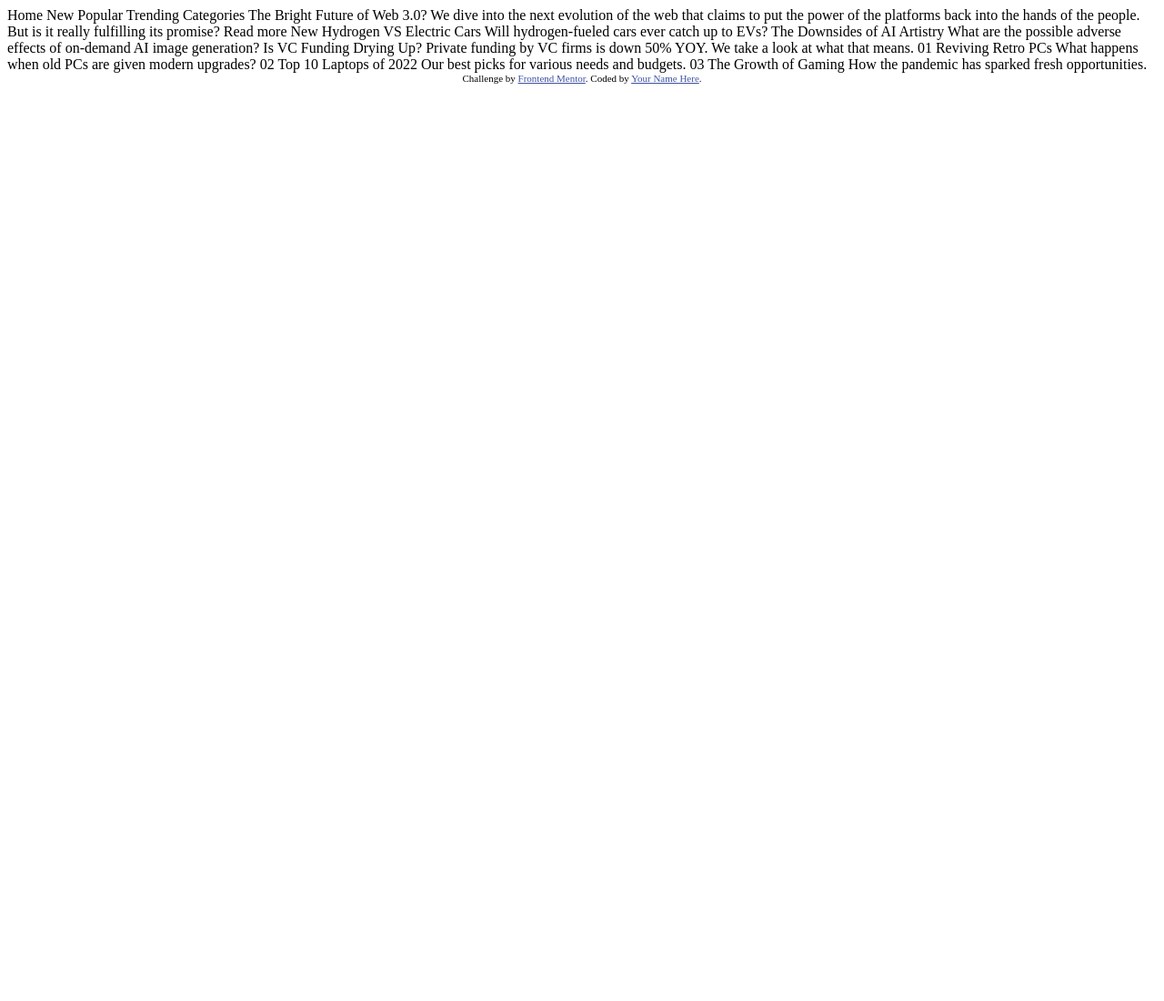
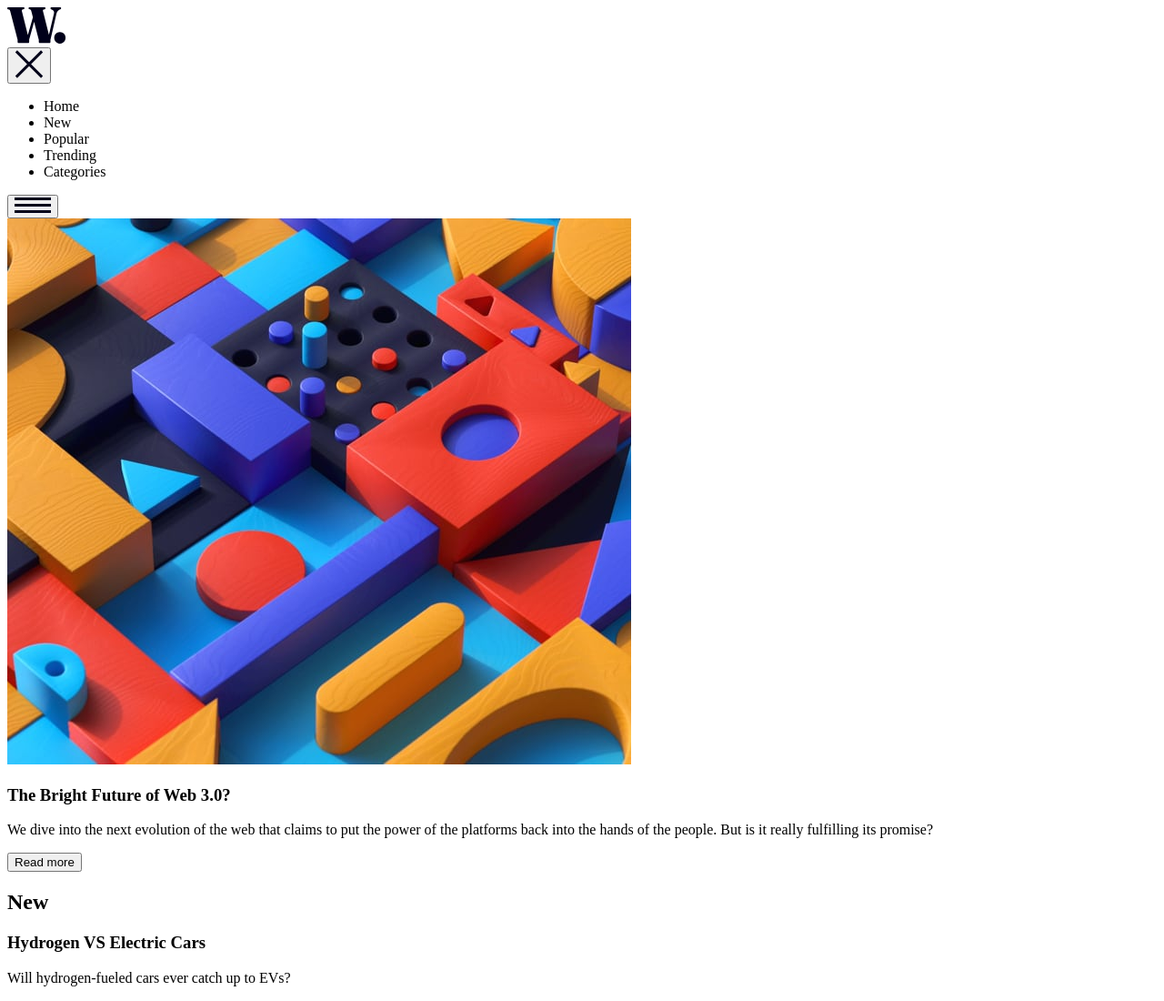
Before and after one commit to HIKAS/news-homepage-main, a plain HTML site: page index.html in a window 1280 px wide. Shown: the top 1100 px of the page at 91% size. Before the commit the page ends 800 px from the top, so only its background shows below. Drawn offline with Linux system fonts and the light colour scheme.

Commit message:
strcture index.html

```diff
--- a/index.html
+++ b/index.html
@@ -1,60 +1,134 @@
 <!DOCTYPE html>
 <html lang="en">
   <head>
-  <meta charset="UTF-8">
-  <meta name="viewport" content="width=device-width, initial-scale=1.0"> <!-- displays site properly based on user's device -->
+    <meta charset="UTF-8" />
+    <meta name="viewport" content="width=device-width, initial-scale=1.0" />
+    <!-- displays site properly based on user's device -->
 
-  <link rel="icon" type="image/png" sizes="32x32" href="./assets/images/favicon-32x32.png">
+    <link
+      rel="icon"
+      type="image/png"
+      sizes="32x32"
+      href="./assets/images/favicon-32x32.png"
+    />
 
     <title>Frontend Mentor | News homepage</title>
 
     <!-- Feel free to remove these styles or customise in your own stylesheet 👍 -->
     <style>
-    .attribution { font-size: 11px; text-align: center; }
-    .attribution a { color: hsl(228, 45%, 44%); }
+      .attribution {
+        font-size: 11px;
+        text-align: center;
+      }
+      .attribution a {
+        color: hsl(228, 45%, 44%);
+      }
     </style>
   </head>
   <body>
+    <header>
+      <div>
+        <img src="assets/images/logo.svg" alt="logo" />
+      </div>
 
-  Home
-  New
-  Popular
-  Trending
-  Categories
+      <nav>
+        <button id="menu-close">
+          <img src="assets/images/icon-menu-close.svg" alt="icon menu close" />
+        </button>
+        <ul>
+          <li>Home</li>
+          <li>New</li>
+          <li>Popular</li>
+          <li>Trending</li>
+          <li>Categories</li>
+        </ul>
+      </nav>
+      <div class="menu-button">
+        <button id="menu-button">
+          <img src="assets/images/icon-menu.svg" alt="icon menu" />
+        </button>
+      </div>
+    </header>
 
-  The Bright Future of Web 3.0?
+    <div class="wrapper-content">
+      <section class="show-case">
+        <article>
+          <picture>
+            <source
+              srcset="assets/images/image-web-3-desktop.jpg"
+              media="(main-widrh:768px)"
+            />
+            <img
+              src="assets/images/image-web-3-mobile.jpg"
+              alt="image-web-3-mobile"
+            />
+          </picture>
+          <h1>The Bright Future of Web 3.0?</h1>
 
-  We dive into the next evolution of the web that claims to put the power of the platforms back into the hands of the people.
-  But is it really fulfilling its promise?
+          <p>
+            We dive into the next evolution of the web that claims to put the
+            power of the platforms back into the hands of the people. But is it
+            really fulfilling its promise?
+          </p>
+          <button>Read more</button>
+        </article>
+      </section>
 
-  Read more
+      <section class="news">
+        <h2>New</h2>
+        <article>
+          <h3>Hydrogen VS Electric Cars</h3>
+          <p>Will hydrogen-fueled cars ever catch up to EVs?</p>
+        </article>
 
-  New
+        <article>
+          <h3>The Downsides of AI Artistry</h3>
+          <p>
+            What are the possible adverse effects of on-demand AI image
+            generation?
+          </p>
+        </article>
 
-  Hydrogen VS Electric Cars
-  Will hydrogen-fueled cars ever catch up to EVs?
+        <article>
+          <h3>Is VC Funding Drying Up?</h3>
+          <p>
+            Private funding by VC firms is down 50% YOY. We take a look at what
+            that means.
+          </p>
+        </article>
+      </section>
+      <section class="cards">
+        <article>
+          <img src="assets/images/image-retro-pcs.jpg" alt="retro-pcs" />
 
-  The Downsides of AI Artistry
-  What are the possible adverse effects of on-demand AI image generation?
+          <span>01 </span>
+          <h4>Reviving Retro PCs</h4>
+          <p>What happens when old PCs are given modern upgrades?</p>
+        </article>
+        <article>
+          <img src="assets/images/image-top-laptops.jpg" alt="top-laptops" />
 
-  Is VC Funding Drying Up?
-  Private funding by VC firms is down 50% YOY. We take a look at what that means.
-
-  01
-  Reviving Retro PCs
-  What happens when old PCs are given modern upgrades?
-
-  02
-  Top 10 Laptops of 2022
-  Our best picks for various needs and budgets.
-
-  03
-  The Growth of Gaming
-  How the pandemic has sparked fresh opportunities.
+          <span> 02 </span>
+          <h4>Top 10 Laptops of 2022</h4>
+          <p>Our best picks for various needs and budgets.</p>
+        </article>
+        <article>
+          <img
+            src="assets/images/image-gaming-growth.jpg"
+            alt="gaming-growth"
+          />
+          <span> 03 </span>
+          <h4>The Growth of Gaming</h4>
+          <p>How the pandemic has sparked fresh opportunities.</p>
+        </article>
+      </section>
+    </div>
 
     <div class="attribution">
-    Challenge by <a href="https://www.frontendmentor.io?ref=challenge" target="_blank">Frontend Mentor</a>.
-    Coded by <a href="#">Your Name Here</a>.
+      Challenge by
+      <a href="https://www.frontendmentor.io?ref=challenge" target="_blank"
+        >Frontend Mentor</a
+      >. Coded by <a href="#">Your Name Here</a>.
     </div>
   </body>
 </html>
```
Lines whose indentation alone changed are shown as unchanged.
